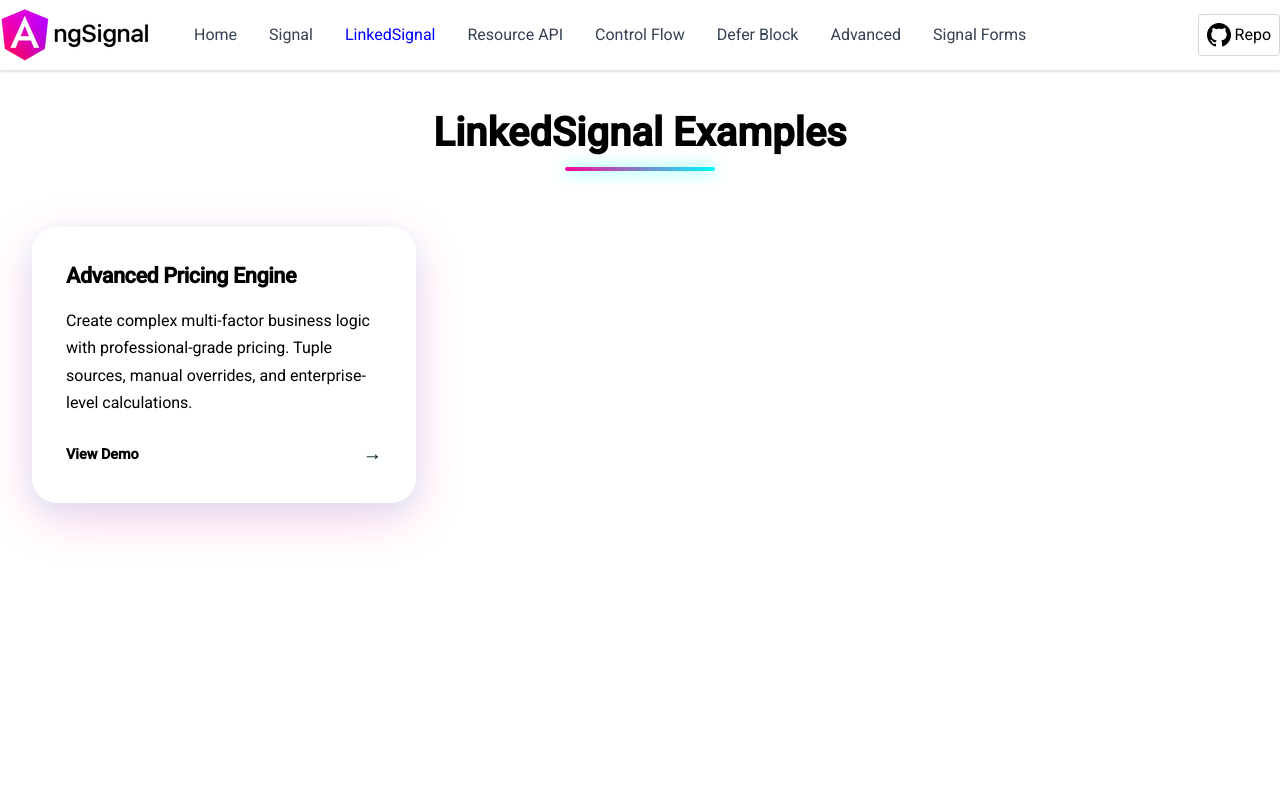
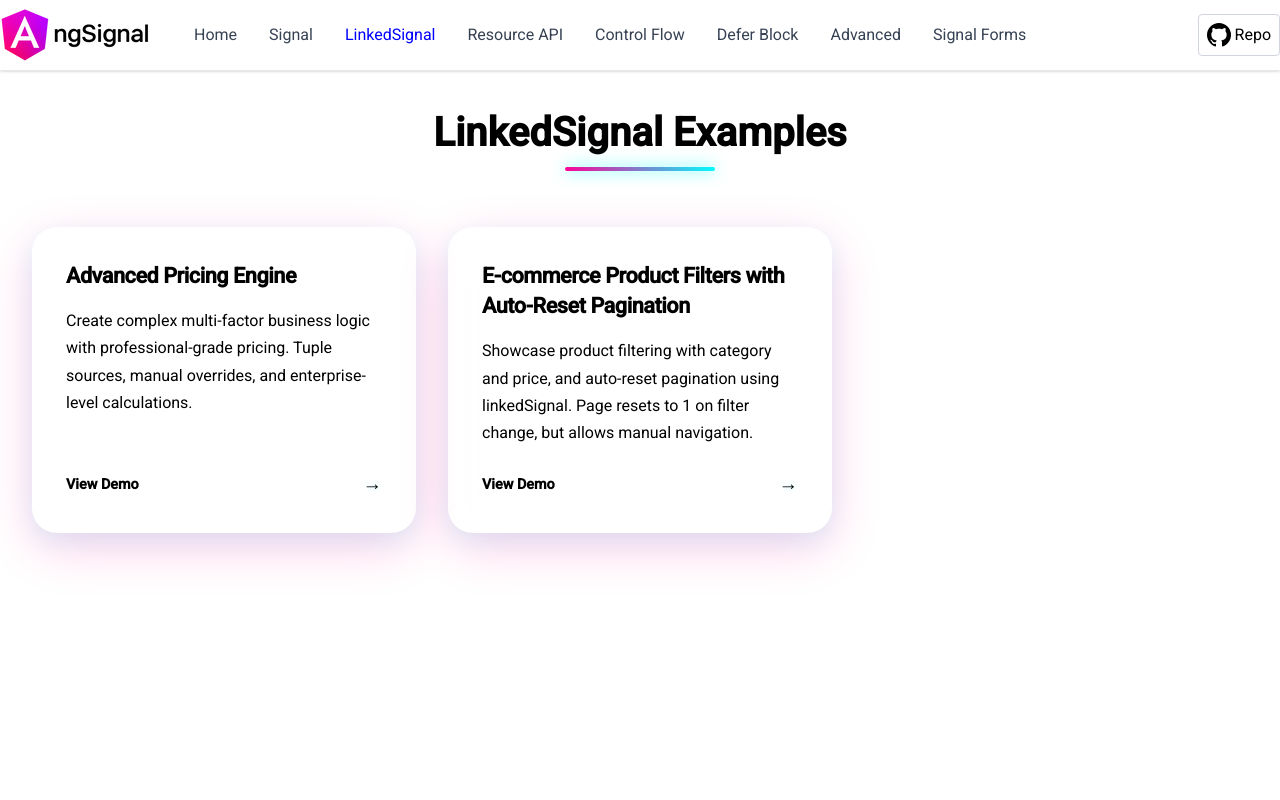
Before and after one commit to drissiOmar98/Angular-Features-Lab, an Angular app: page /linked-signal in a window 1280 px wide. Shown: the top 800 px of the page. Built offline with nearby package versions, Linux system fonts and the light colour scheme.

Commit message:
feat(linkedSignal): expand examples with product filters and pagination control

```diff
--- a/src/app/examples/linked-signal/example-data/linked-signal-examples.ts
+++ b/src/app/examples/linked-signal/example-data/linked-signal-examples.ts
@@ -8,5 +8,10 @@ export const LINKED_SIGNAL_EXAMPLES: ExampleModel[] = [
     content: 'Create complex multi-factor business logic with professional-grade pricing. Tuple sources, manual overrides, and enterprise-level calculations.',
     routerLink: '/linked-signal/example1',
   },
+  {
+    title: 'E-commerce Product Filters with Auto-Reset Pagination',
+    content: 'Showcase product filtering with category and price, and auto-reset pagination using linkedSignal. Page resets to 1 on filter change, but allows manual navigation.',
+    routerLink: '/linked-signal/example2',
+  },
 
 ];
--- a/src/app/examples/linked-signal/linked-signal.routes.ts
+++ b/src/app/examples/linked-signal/linked-signal.routes.ts
@@ -10,6 +10,10 @@ const LINKED_ROUTES: Route[] = [
     path: 'example1',
     loadComponent: () => import('./ls-example1/ls-example1').then(x => x.LsExample1),
   },
+  {
+    path: 'example2',
+    loadComponent: () => import('./ls-example2/ls-example2').then(x => x.LsExample2),
+  },
 
 
 ];
```
